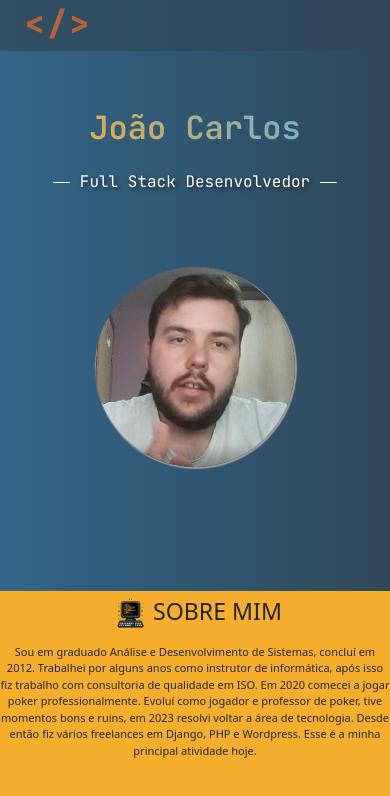
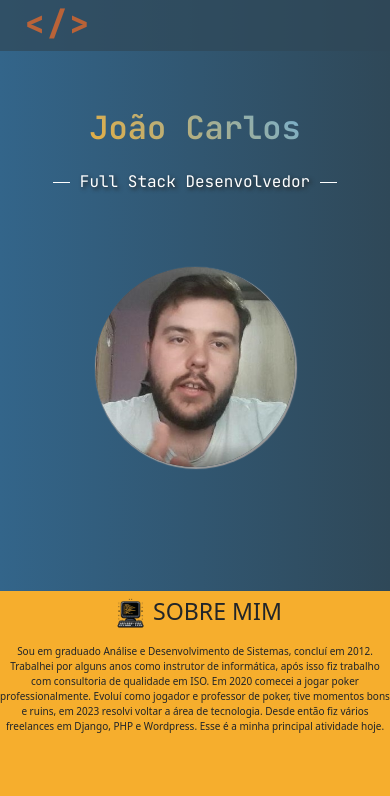
Before and after one commit to mordren/portfolio_dev, a plain HTML site: page index.html in a window 390 px wide. Drawn offline with nearby package versions, Linux system fonts and the light colour scheme.

Commit message:
teste front-page

```diff
--- a/style.css
+++ b/style.css
@@ -210,4 +210,5 @@ nav {
 
 .footer p {
     font-size: 12px;
+    bottom: 0;
 }
--- a/style_mobile.css
+++ b/style_mobile.css
@@ -25,7 +25,7 @@
     }
 
     .footer p{
-        font-size: 11px;
+        font-size: 10px;
     }
 
 }
```
